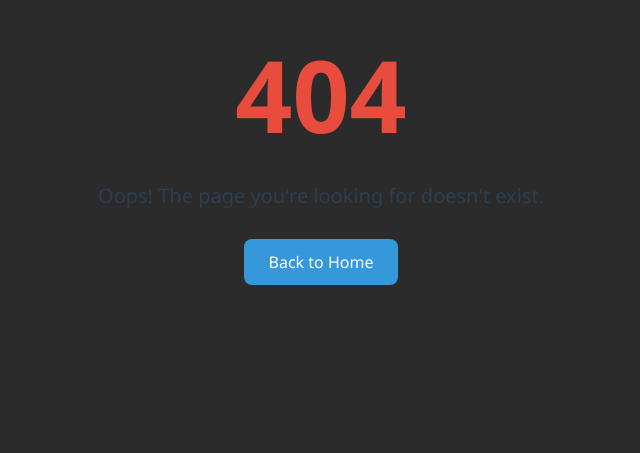
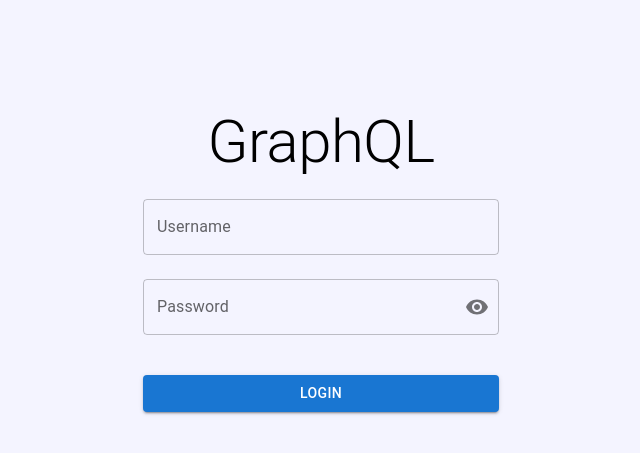
Before and after one commit to Sayed4Work/graphql, a React (Create React App) app: page /#/login in a window 1280 px wide. Before the commit this address had no page. Shown: the part 141-594 px from the top of the page, without its empty margins (319-959 px from the left). Built offline with nearby package versions, Linux system fonts and the light colour scheme.

Commit message:
hotfix: routes not correct

```diff
--- a/src/App.jsx
+++ b/src/App.jsx
@@ -9,8 +9,8 @@ function App() {
     <Router>
       <Routes>
         <Route path="/" element={<Navigate to="/login" replace />} />
-        <Route path="/graphql/login/" element={<LoginPage />} />
-        <Route path="/graphql/dashboard/" element={<Dashboard />} />
+        <Route path="/login" element={<LoginPage />} />
+        <Route path="/dashboard" element={<Dashboard />} />
         <Route path="*" element={<NotFoundPage />} /> {/* Handles all other paths */}
       </Routes>
     </Router>
```
